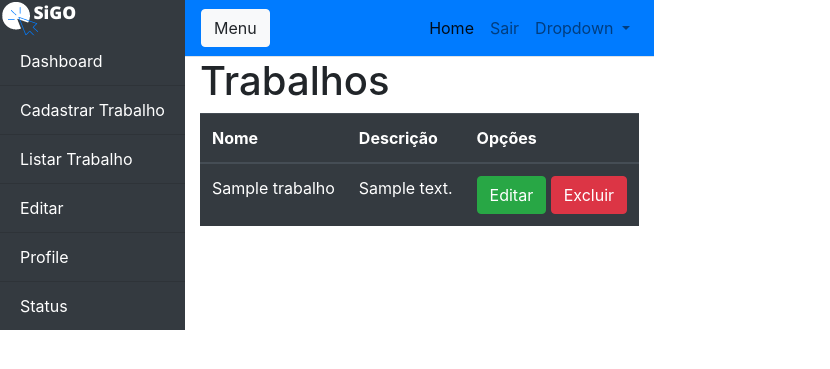
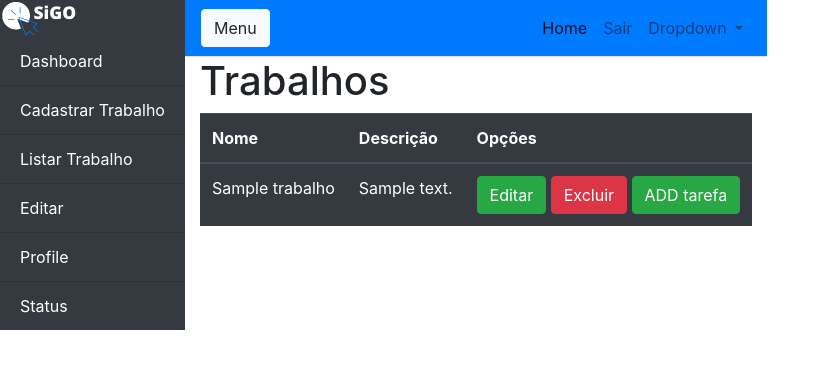
Before and after one commit to leocassiosilva/projetoOrientacoes, a Django app: page /trabalhos/listar/ in a window 1280 px wide. Shown: the top 369 px of the page, without its empty margins (0-830 px from the left). Run offline with Django 3.2, Linux system fonts and the light colour scheme; a user stored in the database is signed in; tables that the repository leaves empty hold one stand-in row (values such as "Sample post"); some libraries are stand-ins or nearby versions.

Commit message:
passando token

```diff
--- a/projetoOrientacoes/urls.py
+++ b/projetoOrientacoes/urls.py
@@ -18,6 +18,7 @@ from django.urls import path, include
 
 urlpatterns = [
 
+    path('tarefa/', include('tarefa.urls')),
     path('trabalhos/', include('trabalho.urls')),
     path('accounts/', include('accounts.urls')),
     path('accounts/', include('django.contrib.auth.urls')),
--- a/tarefa/urls.py
+++ b/tarefa/urls.py
@@ -1,6 +1,7 @@
 from django.urls import path, include
-#from .views import
+from .views import TarefaView
 
 urlpatterns = [
-    #path('cadastrar/', TrabalhoCreate.as_view(), name='trabalho_cadastrar'),
+    path('cadastrar/<str:token>', TarefaView.as_view(), name='tarefa_cadastrar'),
+
 ]
--- a/trabalho/templates/trabalho/trabalho_list.html
+++ b/trabalho/templates/trabalho/trabalho_list.html
@@ -30,6 +30,13 @@
                                                                 data-toggle="modal">
                     Excluir</a></button>
             </div>
+
+            <div class="btn-group">
+                <button type="button" class="btn btn-success"><a style="color:#ffffff;"
+                                                                 href="{%url 'tarefa_cadastrar' trabalho.token%}">ADD
+                    tarefa</a>
+                </button>
+            </div>
             </div>
         </td>
     </tr>
```
